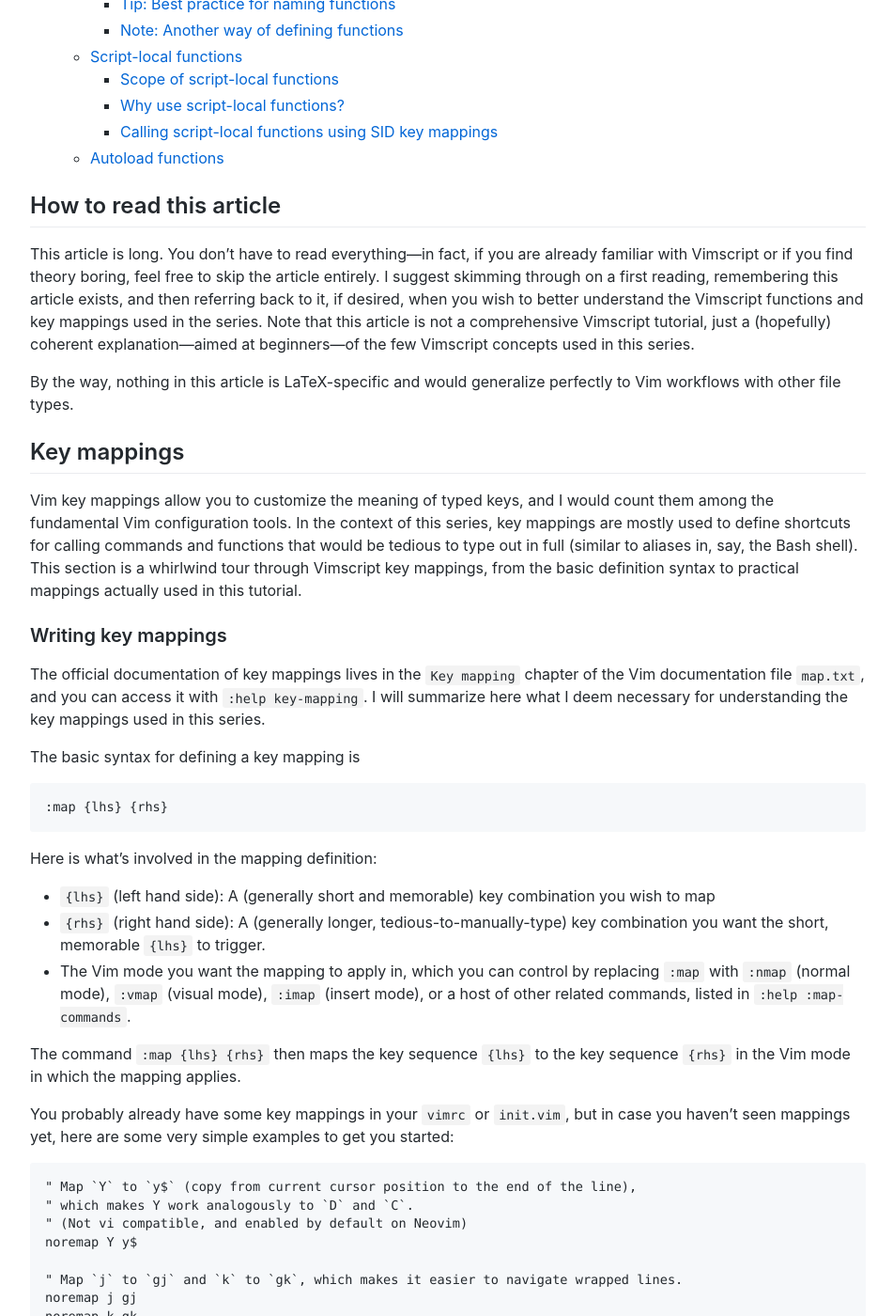
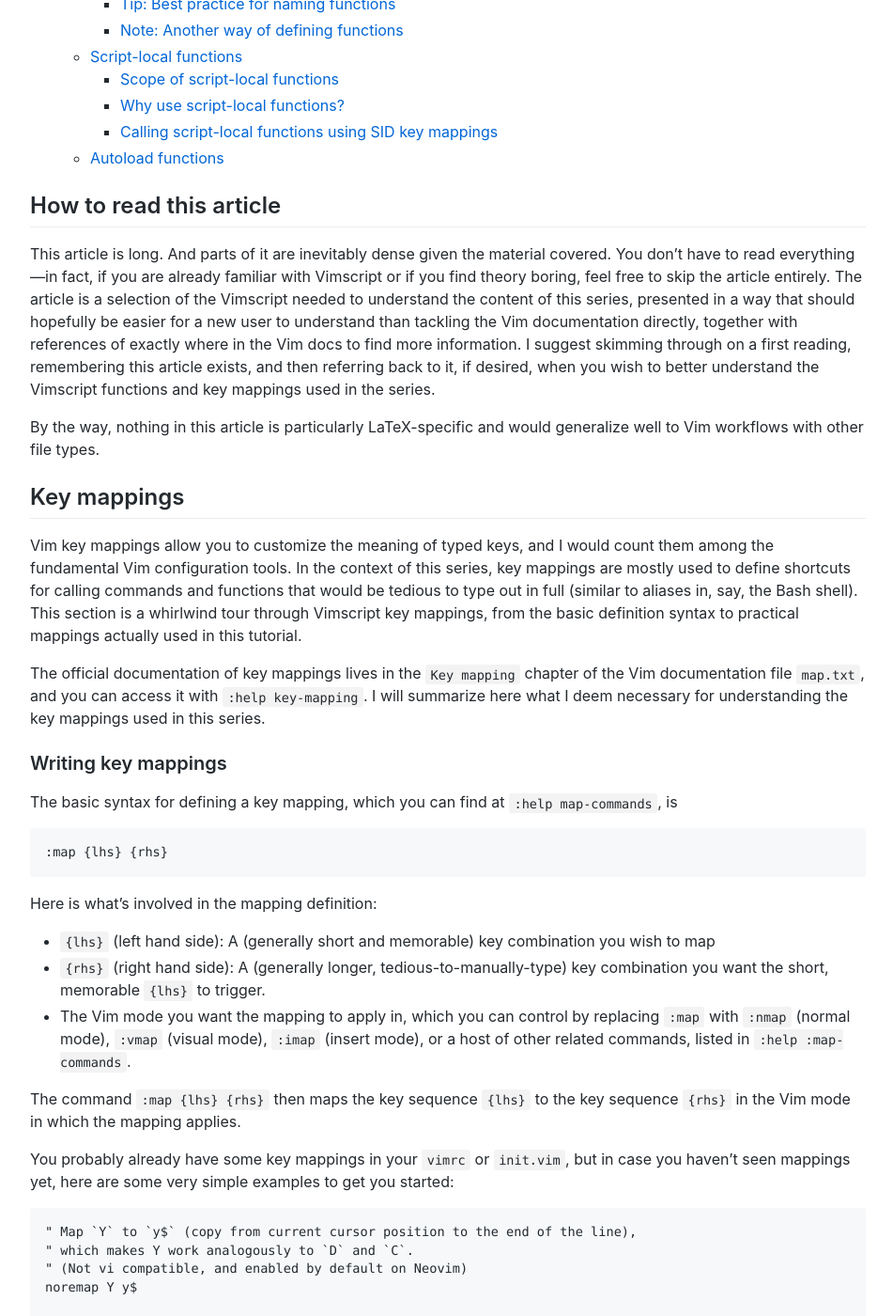
Before and after one commit to ejmastnak/ejmastnak.github.io, a Jekyll site: the page built from tutorials/vim-latex/vimscript.md, in a window 1280 px wide and 1400 px high, scrolled down 905 px. Shown: the whole window at 94% size, without its empty margins (163-1114 px from the left). Built offline with Jekyll 4.4.1, drawn with Linux system fonts in a browser that asks for light colours; some of the changed text lies outside the part shown.

Commit message:
Ammend introduction to article and main sections

````diff
--- a/tutorials/vim-latex/vimscript.md
+++ b/tutorials/vim-latex/vimscript.md
@@ -39,11 +39,12 @@ This article provides a theoretical background for use of Vimscript in filetype-
 
 ## How to read this article
 This article is long.
+And parts of it are inevitably dense given the material covered.
 You don't have to read everything---in fact, if you are already familiar with Vimscript or if you find theory boring, feel free to skip the article entirely.
+The article is a selection of the Vimscript needed to understand the content of this series, presented in a way that should hopefully be easier for a new user to understand than tackling the Vim documentation directly, together with references of exactly where in the Vim docs to find more information.
 I suggest skimming through on a first reading, remembering this article exists, and then referring back to it, if desired, when you wish to better understand the Vimscript functions and key mappings used in the series.
-Note that this article is not a comprehensive Vimscript tutorial, just a (hopefully) coherent explanation---aimed at beginners---of the few Vimscript concepts used in this series.
 
-By the way, nothing in this article is LaTeX-specific and would generalize perfectly to Vim workflows with other file types.
+By the way, nothing in this article is particularly LaTeX-specific and would generalize well to Vim workflows with other file types.
 
 ## Key mappings
 Vim key mappings allow you to customize the meaning of typed keys,
@@ -51,11 +52,11 @@ and I would count them among the fundamental Vim configuration tools.
 In the context of this series, key mappings are mostly used to define shortcuts for calling commands and functions that would be tedious to type out in full (similar to aliases in, say, the Bash shell).
 This section is a whirlwind tour through Vimscript key mappings, from the basic definition syntax to practical mappings actually used in this tutorial.
 
-### Writing key mappings
 The official documentation of key mappings lives in the `Key mapping` chapter of the Vim documentation file `map.txt`, and you can access it with `:help key-mapping`.
 I will summarize here what I deem necessary for understanding the key mappings used in this series.
 
-The basic syntax for defining a key mapping is
+### Writing key mappings
+The basic syntax for defining a key mapping, which you can find at `:help map-commands`, is
 ```vim
 :map {lhs} {rhs}
 ```
@@ -322,10 +323,6 @@ This behavior was mentioned earlier in this series in the [VimTeX article]({% li
 Nothing in this section is original---everything comes from the Vim documentation section `eval.txt`, which covers everything a typical user would need to know about Vimscript expressions.
 But `eval.txt` is over 12000 lines and not terribly inviting to beginners, so I am listing here the information I have subjectively found most relevant for a typical user getting started with writing Vimscript functions.
 
-Please keep in mind: this article is *not* an attempt to replace the Vim documentation, nor is it a comprehensive Vimscript tutorial.
-Rather, it is a selection of the Vimscript needed to understand the content of this series, presented in a way that should hopefully be easier for a new user to understand than tackling `:help eval.txt` directly, together with references of exactly where in the Vim docs to find more information.
-My goal is to make it easier for you to get started and avoid some common pitfalls; you can then return to `eval.txt` once you find your footing.
-
 Note on documentation: `:help usr_41.txt` provides a summary of Vimscript.
 There is some overlap between `usr_41.txt` and `eval.txt`.
 In my experience the coverage of functions in `eval.txt` is more comprehensive but less easy to read, like a `man` page, while the coverage of functions in  `usr_41.txt` is an incomplete summary of the material from `eval.txt`.
````
